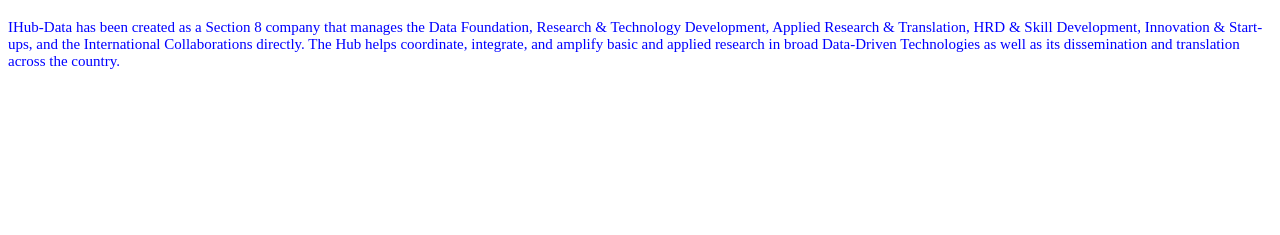
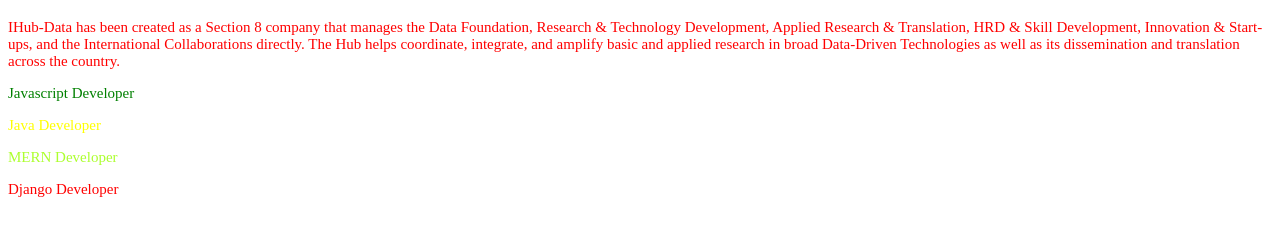
Before and after one commit to abhishekshah5486/CSS-Tutorials, a plain HTML site: page index.html in a window 1280 px wide. Shown: the part 61-296 px from the top of the page. Drawn offline with Linux system fonts and the light colour scheme.

Commit message:
Selectors

```diff
--- a/index.html
+++ b/index.html
@@ -11,14 +11,32 @@
             /* color: red !important; */
             color: red;
         }
+        p {
+            color: red;
+            font-size: 15px;
+        }
+        #js {
+            color: green;
+        }
+        #java {
+            color: yellow;
+        }
+        #mern {
+            color: greenyellow;
+        }
     </style>
 </head>
 <body>
     <h1 style="color: blue;">Welcome to International Institute of Technology Hyderabad</h1>
     <!-- Inline CSS  -->
-    <p style="color: blue; font-size: 15px;">IHub-Data has been created as a Section 8 company that manages the Data Foundation, Research & Technology Development, Applied Research & Translation, HRD & Skill Development, Innovation & Start-ups, and the International Collaborations directly.
+    <p>IHub-Data has been created as a Section 8 company that manages the Data Foundation, Research & Technology Development, Applied Research & Translation, HRD & Skill Development, Innovation & Start-ups, and the International Collaborations directly.
 
         The Hub helps coordinate, integrate, and amplify basic and applied research in broad Data-Driven Technologies as well as its dissemination and translation across the country.</p>
+
+    <p id="js">Javascript Developer</p>
+    <p id="java">Java Developer</p>
+    <p id="mern">MERN Developer</p>
+    <p id="django">Django Developer</p>
 </body>
 </html>
 
```
